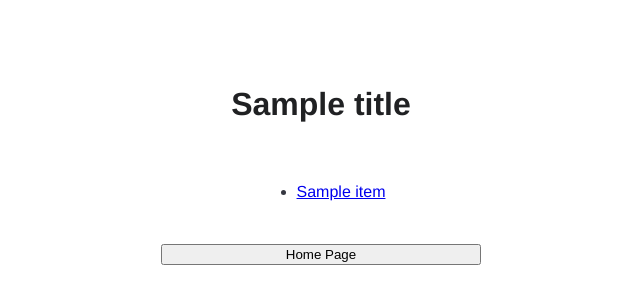
After one commit to brian926/RedditBot, a Flask app: template templates/postsIndex.html in a window 1280 px wide. The commit adds this page. Shown: the top 304 px of the page, without its empty margins (319-959 px from the left). Run offline with Flask 2, Linux system fonts and the light colour scheme; the template is opened without the code that fills it: most values are stand-ins (such as "Sample title", 1, 10 or a date in 2020); some web fonts are replaced.

Commit message:
Updated page routing

```diff
--- a/app.py
+++ b/app.py
@@ -9,7 +9,7 @@ def all():
 	result = bot.search_posts(subreddit)
 	print("Got result back...")
 
-	return render_template("index.html", Title=subreddit.capitalize(), result=result)
+	return render_template("postsIndex.html", Title=subreddit.capitalize(), result=result)
 
 @app.route("/", methods=('GET', 'POST'))
 def search():
@@ -30,7 +30,7 @@ def posts(id):
 	print("Got result back...")
 	title = "Top Hottest Posts on {}".format(subreddit.capitalize())
 
-	return render_template("index.html", Title=title, result=result)
+	return render_template("postsIndex.html", Title=title, result=result)
 
 @app.route('/subreddits/<string:id>')
 def subreddits(id):
@@ -39,4 +39,4 @@ def subreddits(id):
 	print("Got result back...")
 	title = "Top Subreddits that match {}".format(subreddit.capitalize())
 
-	return render_template("index.html", Title=title, result=result)
+	return render_template("subredditsIndex.html", Title=title, result=result)
--- /dev/null
+++ b/templates/postsIndex.html
@@ -0,0 +1,15 @@
+<!DOCTYPE html>
+<head>
+    <title>Reddit {{ Title }}</title>
+    <link rel="stylesheet" href="{{ url_for('static', filename='main.css') }}" />
+</head>
+
+<body>
+    <h3> {{ Title }} </h3>
+    <ul>{% for item in result %}
+        <li><a href ="{{ result[item] }}" target="_blank">{{ item }}</a></li>
+        {% endfor %}
+    </ul>
+    <br>
+    <form action="{{url_for('search')}}"><button type="submit">Home Page</i></button></form>
+</body>
--- a/templates/index.html
+++ b/templates/subredditsIndex.html
@@ -7,7 +7,9 @@
 <body>
     <h3> {{ Title }} </h3>
     <ul>{% for item in result %}
-        <li><a href ="{{ result[item] }}" target="_blank">{{ item }}</a></li>
+        <li><a href ="{{ url_for('posts', id=item ) }}">{{ item }}</a></li>
         {% endfor %}
     </ul>
+    <br>
+    <form action="{{url_for('search')}}"><button type="submit">Home Page</i></button></form>
 </body>
```
